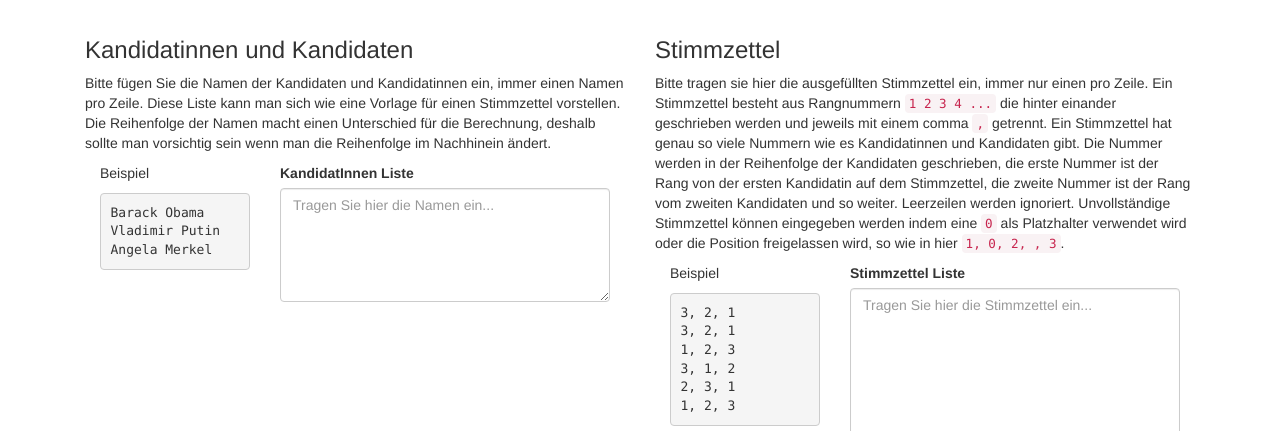
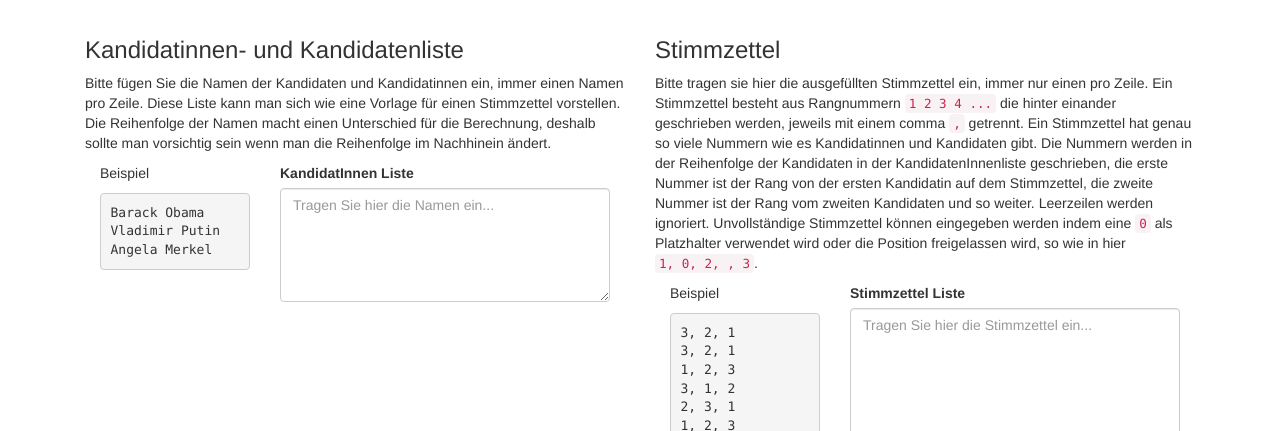
Before and after one commit to PeterTheOne/IRV, a website: page de/index.html in a window 1280 px wide. Shown: the part 369-800 px from the top of the page. Drawn offline with Linux system fonts and the light colour scheme.

Commit message:
also make german instructions more precise
#1

```diff
--- a/de/index.html
+++ b/de/index.html
@@ -49,7 +49,7 @@
 
             <form role="form">
                 <div class="form-group col-md-6">
-                    <h3>Kandidatinnen und Kandidaten</h3>
+                    <h3>Kandidatinnen- und Kandidatenliste</h3>
                     <p>
                         Bitte fügen Sie die Namen der Kandidaten und Kandidatinnen ein, immer einen Namen pro Zeile.
                         Diese Liste kann man sich wie eine Vorlage für einen Stimmzettel vorstellen.
@@ -71,10 +71,10 @@
                     <p>
                         Bitte tragen sie hier die ausgefüllten Stimmzettel ein, immer nur einen pro Zeile.
                         Ein Stimmzettel besteht aus Rangnummern <code>1 2 3 4 ...</code> die hinter
-                        einander geschrieben werden und jeweils mit einem comma <code>,</code> getrennt.
+                        einander geschrieben werden, jeweils mit einem comma <code>,</code> getrennt.
                         Ein Stimmzettel hat genau so viele Nummern wie es Kandidatinnen und Kandidaten gibt.
-                        Die Nummer werden in der Reihenfolge der Kandidaten geschrieben, die
-                        erste Nummer ist der Rang von der ersten Kandidatin auf dem Stimmzettel, die
+                        Die Nummern werden in der Reihenfolge der Kandidaten in der KandidatenInnenliste geschrieben,
+                        die erste Nummer ist der Rang von der ersten Kandidatin auf dem Stimmzettel, die
                         zweite Nummer ist der Rang vom zweiten Kandidaten und so weiter.
                         Leerzeilen werden ignoriert. Unvollständige Stimmzettel können eingegeben werden
                         indem eine <code>0</code> als Platzhalter verwendet wird oder die Position
```
